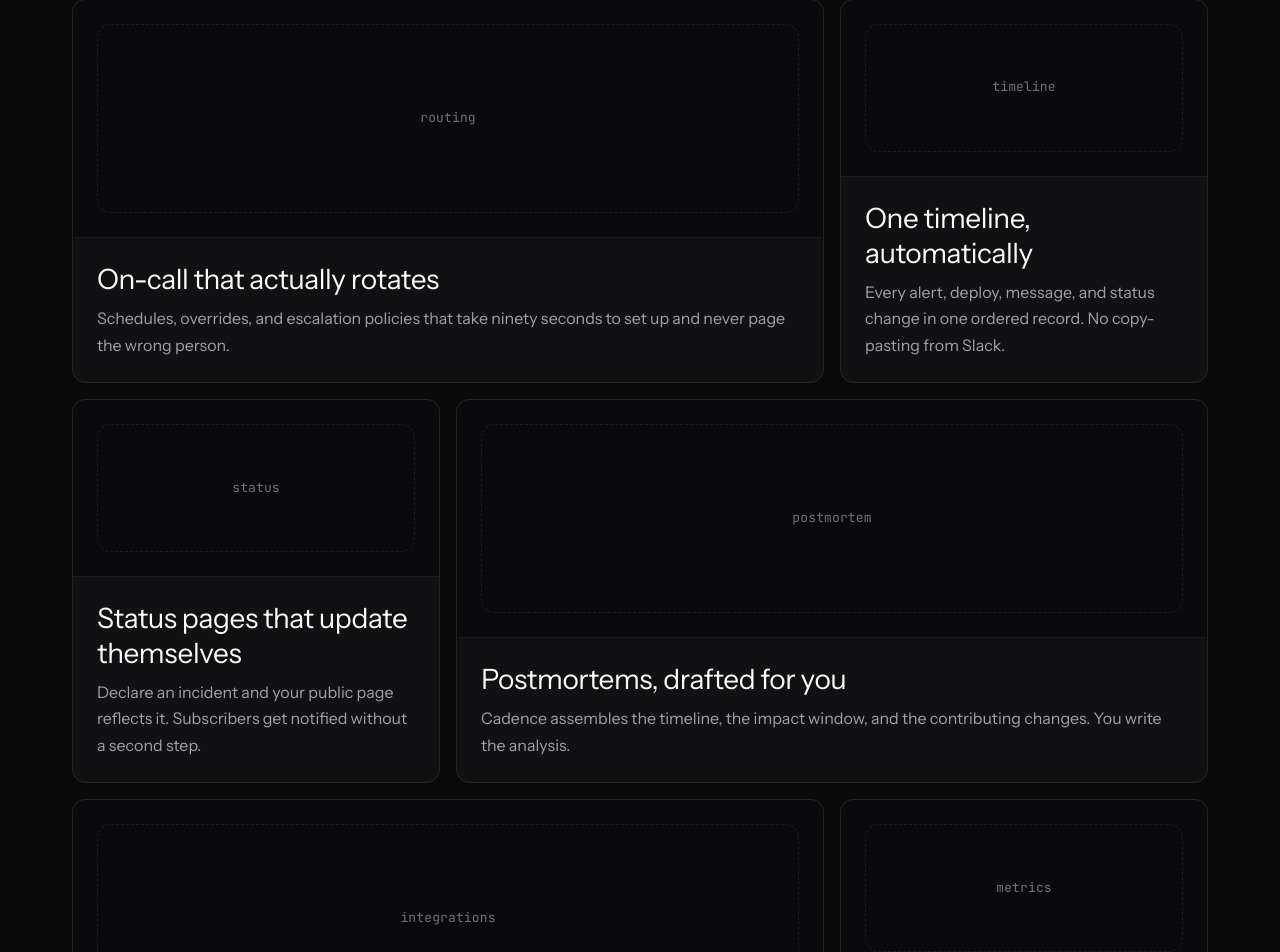
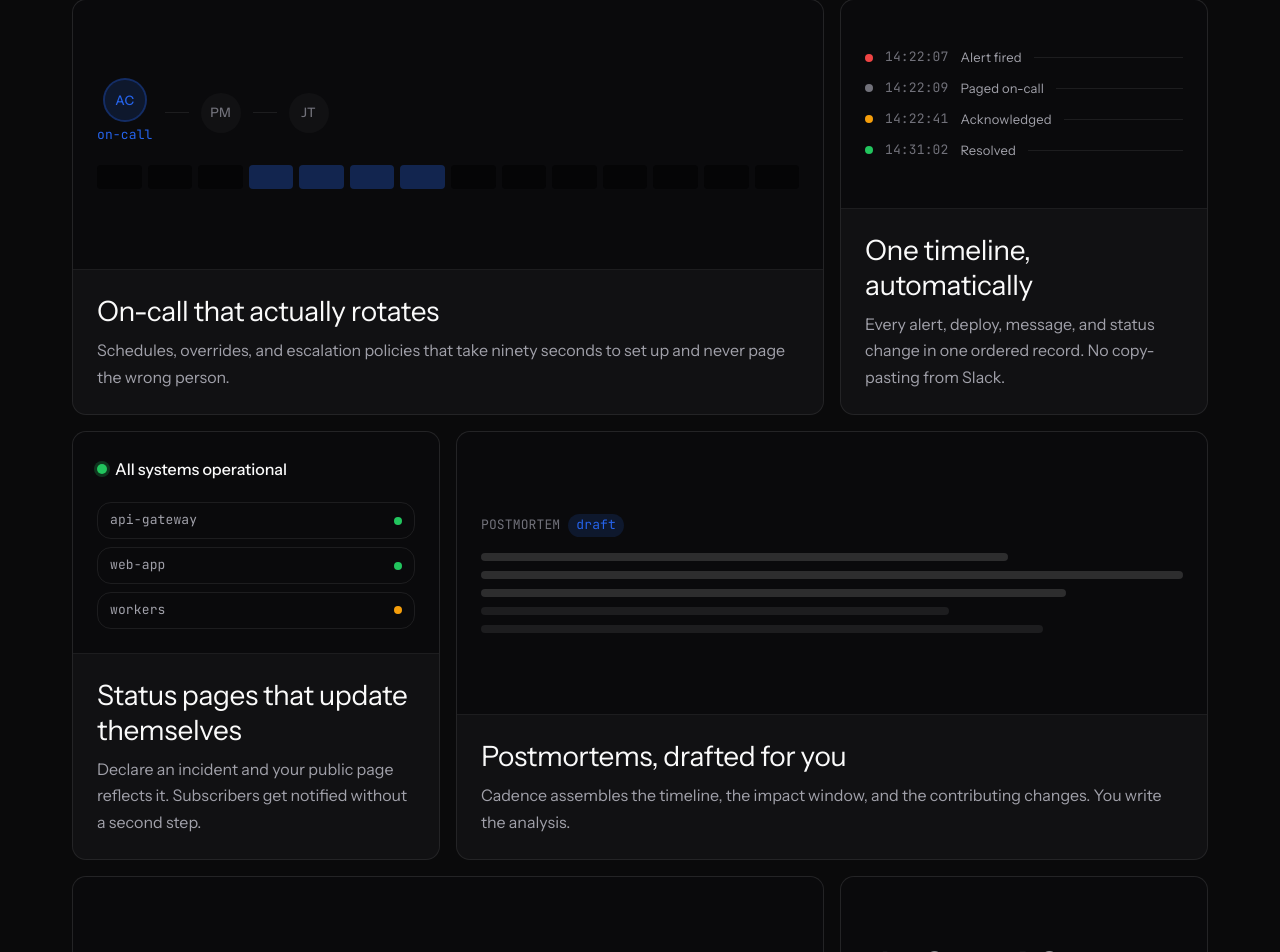
Before and after one commit to dev-rome/Cadence, a Next.js app: page / in a window 1280 px wide. Shown: the part 2168-3120 px from the top of the page. Built offline with nearby package versions, Linux system fonts and the light colour scheme.

Commit message:
feat(bento): add feature visuals

```diff
--- a/src/components/features/bento/visuals/integrations-visual.tsx
+++ b/src/components/features/bento/visuals/integrations-visual.tsx
@@ -1,9 +1,16 @@
+const tools = ["Datadog", "Sentry", "GitHub", "Slack", "PagerDuty", "Grafana"];
+
 export function IntegrationsVisual() {
   return (
-    <div className="rounded-card border-line grid h-full min-h-32 place-items-center border border-dashed">
-      <span className="text-caption text-ink-subtle font-mono">
-        integrations
-      </span>
+    <div className="flex h-full min-h-40 flex-wrap content-center gap-2">
+      {tools.map((tool) => (
+        <span
+          key={tool}
+          className="rounded-pill border-line bg-surface-raised text-caption text-ink-muted border px-3 py-1.5 font-mono"
+        >
+          {tool}
+        </span>
+      ))}
     </div>
   );
 }
--- a/src/components/features/bento/visuals/metrics-visual.tsx
+++ b/src/components/features/bento/visuals/metrics-visual.tsx
@@ -1,7 +1,17 @@
+const stats = [
+  { value: "4.2m", label: "median ack" },
+  { value: "18m", label: "median resolve" },
+];
+
 export function MetricsVisual() {
   return (
-    <div className="rounded-card border-line grid h-full min-h-32 place-items-center border border-dashed">
-      <span className="text-caption text-ink-subtle font-mono">metrics</span>
+    <div className="flex h-full min-h-40 items-center gap-8">
+      {stats.map((stat) => (
+        <div key={stat.label}>
+          <div className="text-heading text-ink font-mono">{stat.value}</div>
+          <div className="text-caption text-ink-subtle mt-1">{stat.label}</div>
+        </div>
+      ))}
     </div>
   );
 }
--- a/src/components/features/bento/visuals/postmortem-visual.tsx
+++ b/src/components/features/bento/visuals/postmortem-visual.tsx
@@ -1,7 +1,32 @@
+const lines = [
+  { width: "w-3/4", filled: true },
+  { width: "w-full", filled: true },
+  { width: "w-5/6", filled: true },
+  { width: "w-2/3", filled: false },
+  { width: "w-4/5", filled: false },
+];
+
 export function PostmortemVisual() {
   return (
-    <div className="rounded-card border-line grid h-full min-h-32 place-items-center border border-dashed">
-      <span className="text-caption text-ink-subtle font-mono">postmortem</span>
+    <div className="flex h-full min-h-40 flex-col justify-center gap-4">
+      <div className="flex items-center gap-2">
+        <span className="text-caption text-ink-subtle font-mono">
+          POSTMORTEM
+        </span>
+        <span className="rounded-pill bg-accent/15 text-caption text-accent px-2 py-0.5 font-mono">
+          draft
+        </span>
+      </div>
+      <div className="space-y-2.5">
+        {lines.map((line, i) => (
+          <span
+            key={i}
+            className={`block h-2 rounded-full ${line.width} ${
+              line.filled ? "bg-line-strong" : "bg-line"
+            }`}
+          />
+        ))}
+      </div>
     </div>
   );
 }
--- a/src/components/features/bento/visuals/routing-visual.tsx
+++ b/src/components/features/bento/visuals/routing-visual.tsx
@@ -1,7 +1,50 @@
+const people = [
+  { initials: "AC", label: "Alex Chen", active: true },
+  { initials: "PM", label: "Priya M.", active: false },
+  { initials: "JT", label: "Jordan T.", active: false },
+];
+
 export function RoutingVisual() {
   return (
-    <div className="rounded-card border-line grid h-full min-h-32 place-items-center border border-dashed">
-      <span className="text-caption text-ink-subtle font-mono">routing</span>
+    <div className="flex h-full min-h-40 flex-col justify-center gap-5">
+      <div className="flex items-center gap-3">
+        {people.map((person, i) => (
+          <div key={person.initials} className="flex items-center gap-3">
+            <div className="flex flex-col items-center gap-1.5">
+              <div
+                className={
+                  person.active
+                    ? "bg-accent/15 text-caption text-accent ring-accent/40 grid size-10 place-items-center rounded-full font-medium ring-2"
+                    : "bg-surface-raised text-caption text-ink-subtle grid size-10 place-items-center rounded-full font-medium"
+                }
+              >
+                {person.initials}
+              </div>
+              {person.active && (
+                <span className="text-caption text-accent font-mono">
+                  on-call
+                </span>
+              )}
+            </div>
+            {i < people.length - 1 && (
+              <span className="bg-line h-px w-6" aria-hidden="true" />
+            )}
+          </div>
+        ))}
+      </div>
+
+      <div className="flex gap-1.5" aria-hidden="true">
+        {Array.from({ length: 14 }).map((_, i) => (
+          <span
+            key={i}
+            className={
+              i >= 3 && i <= 6
+                ? "bg-accent/30 h-6 flex-1 rounded-sm"
+                : "bg-surface-sunken h-6 flex-1 rounded-sm"
+            }
+          />
+        ))}
+      </div>
     </div>
   );
 }
--- a/src/components/features/bento/visuals/status-visual.tsx
+++ b/src/components/features/bento/visuals/status-visual.tsx
@@ -1,7 +1,40 @@
+const services = [
+  { name: "api-gateway", status: "operational" as const },
+  { name: "web-app", status: "operational" as const },
+  { name: "workers", status: "degraded" as const },
+];
+
+const dot: Record<"operational" | "degraded", string> = {
+  operational: "bg-status-ok",
+  degraded: "bg-status-warn",
+};
+
 export function StatusVisual() {
   return (
-    <div className="rounded-card border-line grid h-full min-h-32 place-items-center border border-dashed">
-      <span className="text-caption text-ink-subtle font-mono">status</span>
+    <div className="flex h-full min-h-40 flex-col justify-center gap-3">
+      <div className="flex items-center gap-2">
+        <span className="relative flex size-2.5">
+          <span className="bg-status-ok absolute inline-flex h-full w-full animate-ping rounded-full opacity-60 motion-reduce:hidden" />
+          <span className="bg-status-ok relative inline-flex size-2.5 rounded-full" />
+        </span>
+        <span className="text-body text-ink font-medium">
+          All systems operational
+        </span>
+      </div>
+
+      <div className="mt-2 space-y-2">
+        {services.map((service) => (
+          <div
+            key={service.name}
+            className="rounded-card border-line flex items-center justify-between border px-3 py-2"
+          >
+            <span className="text-caption text-ink-muted font-mono">
+              {service.name}
+            </span>
+            <span className={`size-2 rounded-full ${dot[service.status]}`} />
+          </div>
+        ))}
+      </div>
     </div>
   );
 }
--- a/src/components/features/bento/visuals/timeline-visual.tsx
+++ b/src/components/features/bento/visuals/timeline-visual.tsx
@@ -1,7 +1,32 @@
+const rows = [
+  { time: "14:22:07", label: "Alert fired", tone: "down" },
+  { time: "14:22:09", label: "Paged on-call", tone: "muted" },
+  { time: "14:22:41", label: "Acknowledged", tone: "warn" },
+  { time: "14:31:02", label: "Resolved", tone: "ok" },
+] as const;
+
+const dotTone: Record<(typeof rows)[number]["tone"], string> = {
+  down: "bg-status-down",
+  warn: "bg-status-warn",
+  ok: "bg-status-ok",
+  muted: "bg-ink-subtle",
+};
+
 export function TimelineVisual() {
   return (
-    <div className="rounded-card border-line grid h-full min-h-32 place-items-center border border-dashed">
-      <span className="text-caption text-ink-subtle font-mono">timeline</span>
+    <div className="flex h-full min-h-40 flex-col justify-center gap-3">
+      {rows.map((row) => (
+        <div key={row.time} className="flex items-center gap-3">
+          <span
+            className={`size-2 shrink-0 rounded-full ${dotTone[row.tone]}`}
+          />
+          <span className="text-caption text-ink-subtle shrink-0 font-mono">
+            {row.time}
+          </span>
+          <span className="text-caption text-ink-muted">{row.label}</span>
+          <span className="bg-line ml-auto h-px flex-1" />
+        </div>
+      ))}
     </div>
   );
 }
```
